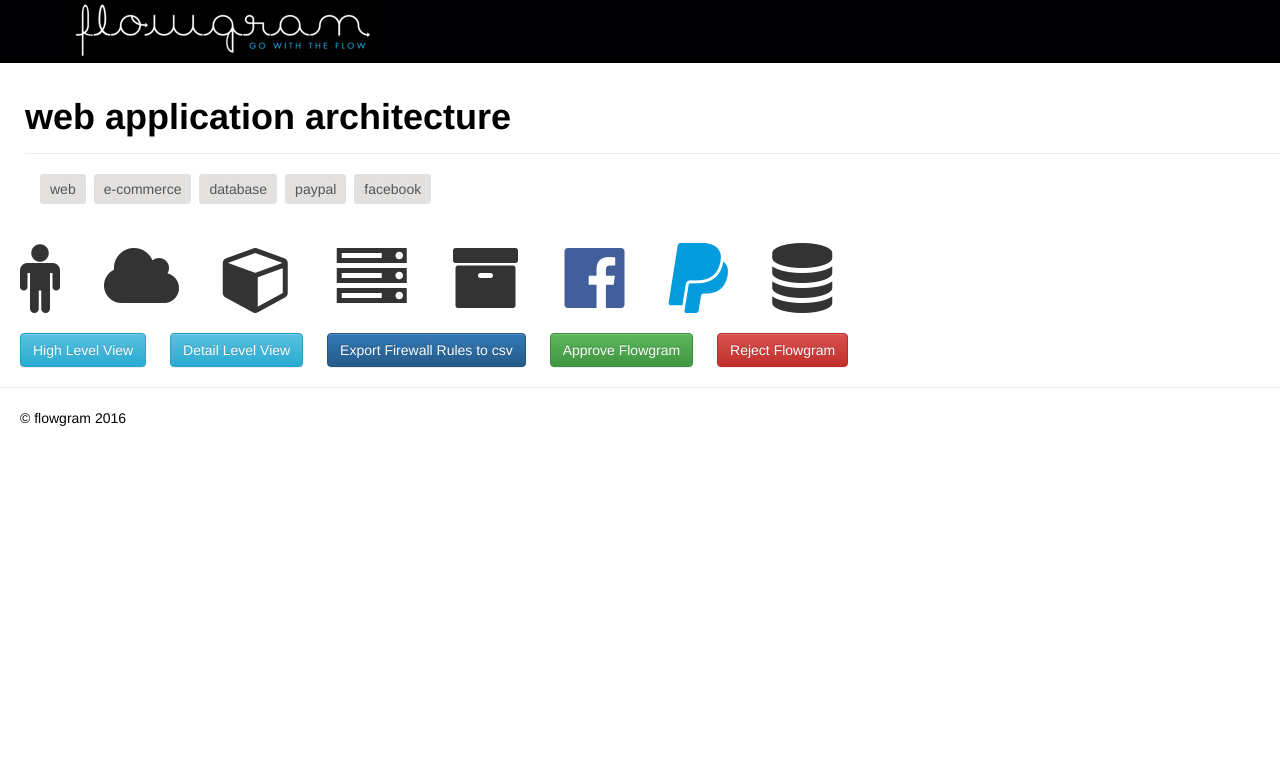
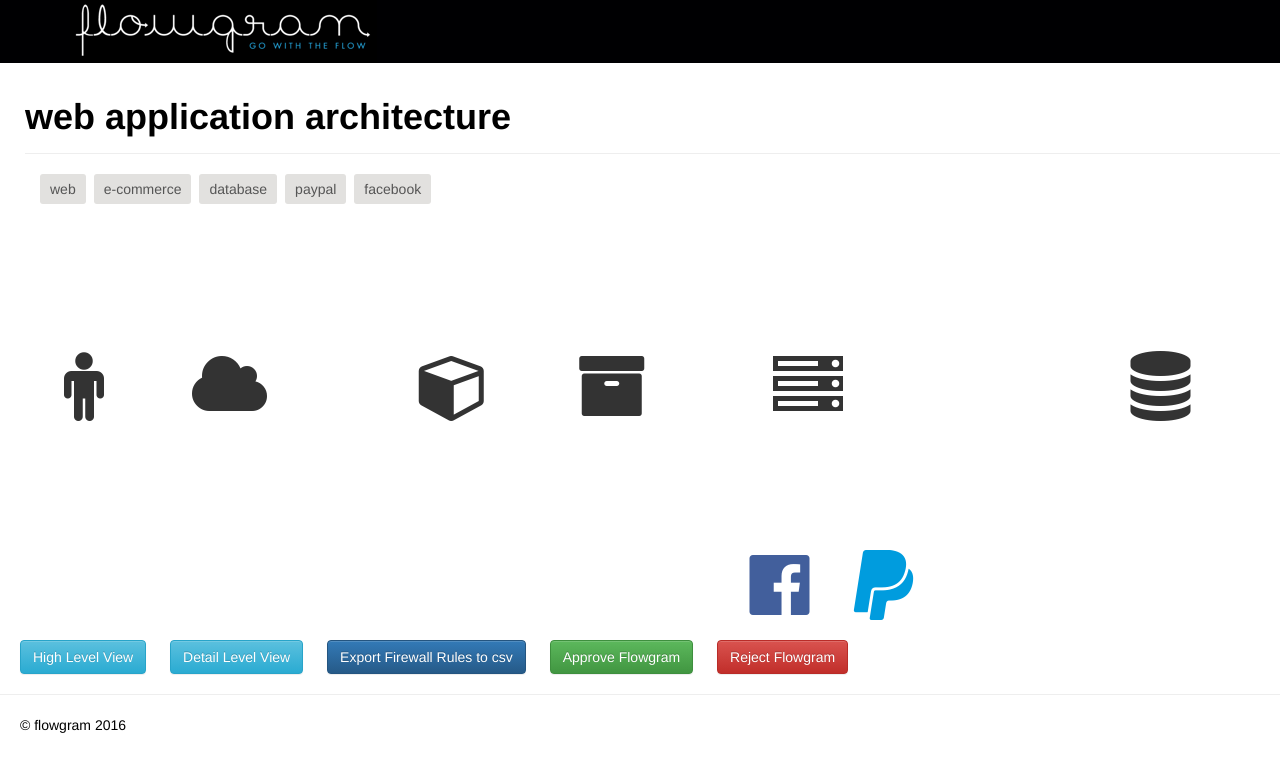
Before and after one commit to adidoit/flowgram-frontend, a plain HTML site: page index.html in a window 1280 px wide. Drawn offline with Linux system fonts and the light colour scheme.

Commit message:
positioning trial 1

```diff
--- a/css/main.css
+++ b/css/main.css
@@ -48,24 +48,34 @@ i {
 }
 
 #user {
-
+	margin-top: 5%;
+	margin-left: 5%
 }
 
 #cloud {
+	margin-left: 5%;
+	margin-top: 5%;
 
 }
 #web-server {
-
+	margin-left: 10%
 }
 
 #cache{
+	margin-left: 5%;
 
 }
 
 #app-server {
+	margin-top: 10%;
+	margin-left: 8%;
 
 }
 
+.api {
+	margin-top: 7%;
+	margin-left: 57%;
+}
 #facebook {
 	color: #425F9C
 }
@@ -75,6 +85,10 @@ i {
 }
 
 #database {
+	margin-top: 10%;
+	margin-left: 5%;
+	margin-right: 7%;
+	float: right;
 
 }
 
--- a/index.html
+++ b/index.html
@@ -70,15 +70,25 @@
       <div id="taggle">
 
       </div>
+        <span id="internet">
+          <i id="user" class="fa fa-male fa-5x" data-toggle="tooltip" data-placement="top" title="application user"></i>
+          <i id="cloud" class="fa fa-cloud fa-5x" data-toggle="tooltip" data-placement="top" title="internet"></i>
+        </span>
 
-        <i id="user" class="fa fa-male fa-5x" data-toggle="tooltip" data-placement="top" title="application user"></i>
-        <i id="cloud" class="fa fa-cloud fa-5x" data-toggle="tooltip" data-placement="top" title="internet"></i>
-        <i id="web-server" class="fa fa-cube fa-5x" data-toggle="tooltip" title="web server" data-content="The web server is the first point of contact for the user's request. It is located in a 'Demilitarized Zone' where no data is persisted"></i>
-        <i id="app-server" class="fa fa-server fa-5x" data-toggle="tooltip" title="application server" data-content="The application server generated dynamic content to be returned to the user"></i>
-        <i id="cache" class="fa fa-archive fa-5x" data-toggle="tooltip" title="cache" data-content="The cache stores and returns frequently requested content and saves resources on the application backend by retrieving such content quicker than the application server"></i>
-        <i id="facebook" class="fa fa-facebook-official fa-5x " data-toggle="tooltip" title="facebook" data-content="The facebook social graph API is used as an authentication layer" ></i>
-        <i id="paypal" class="fa fa-paypal fa-5x" data-toggle="tooltip" title="paypal" data-content="Paypal is used as the payment processor in order to ensure security and compliance with PCI legislation"></i>
-        <i id="database" class="fa fa-database fa-5x" data-toggle="tooltip" title="database" data-content="The database layer persists data generated and uplaoded by the users"></i>
+        <span id="dmz">
+          <i id="web-server" class="fa fa-cube fa-5x" data-toggle="tooltip" data-placement="top" title="web server" data-content="The web server is the first point of contact for the user's request. It is located in a 'Demilitarized Zone' where no data is persisted"></i>
+          <i id="cache" class="fa fa-archive fa-5x" data-toggle="tooltip" data-placement="top" title="cache" data-content="The cache stores and returns frequently requested content and saves resources on the application backend by retrieving such content quicker than the application server"></i>
+        </span>
+        <i id="app-server" class="fa fa-server fa-5x" data-toggle="tooltip" data-placement="top" title="application server" data-content="The application server generated dynamic content to be returned to the user"></i>
+
+
+        <span id="backend">
+          <i id="database" class="fa fa-database fa-5x" data-toggle="tooltip" title="database" data-placement="top" data-content="The database layer persists data generated and uplaoded by the users"></i>
+        </span>
+        <div class="api">
+          <i id="facebook" class="fa fa-facebook-official fa-5x " data-toggle="tooltip" data-placement="top" title="facebook" data-content="The facebook social graph API is used as an authentication layer" ></i>
+          <i id="paypal" class="fa fa-paypal fa-5x" data-toggle="tooltip" data-placement="top" title="paypal" data-content="Paypal is used as the payment processor in order to ensure security and compliance with PCI legislation"></i>
+        </div>
 
     </div>
       <button type="button" id="high-level" class="btn btn-info">High Level View</button>
--- a/js/main.js
+++ b/js/main.js
@@ -33,5 +33,5 @@ $( document ).ready(function() {
 
 
 
-
+   // $('i').popover('show');
 });
```
